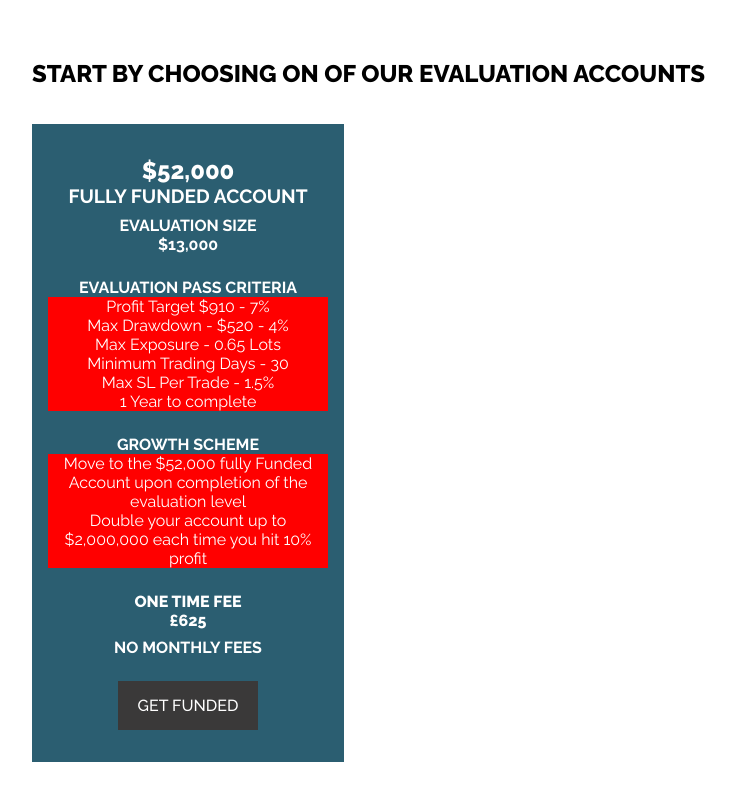
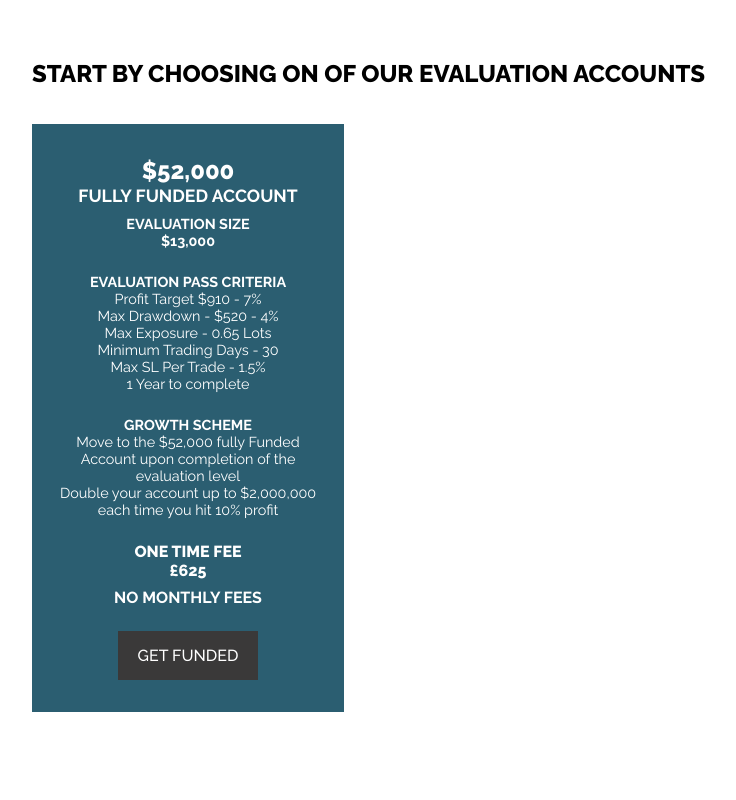
Before and after one commit to AntAllch/tmfx2022, a website built with Vite: page index.html in a window 1280 px wide. Shown: the part 1580-2380 px from the top of the page, without its empty margins (108-844 px from the left). After the commit the page ends 2356 px from the top, so only its background shows below. Built offline with nearby package versions, Linux system fonts and the light colour scheme.

Commit message:
sorted 1 card

```diff
--- a/scss/layout/_accounts.scss
+++ b/scss/layout/_accounts.scss
@@ -42,7 +42,7 @@
             }
 
             .account-card__subheading, .account-card__heading{
-                font-size: 1em;
+                font-size: 0.9em;
                 font-weight: t.$fw-bold;
             }
 
@@ -50,7 +50,7 @@
 
                 .account-card__heading{
                     margin-bottom: 0.5em;
-                    font-size: 1.2em;
+                    font-size: 1.1em;
 
                     span{
                         font-size: 1.5rem;
@@ -66,8 +66,8 @@
 
                         .account-card__desc{
 
-                            background-color: red;
-
+                            // background-color: red;
+                            font-size: 0.9em;
                         }
 
                     }
```
